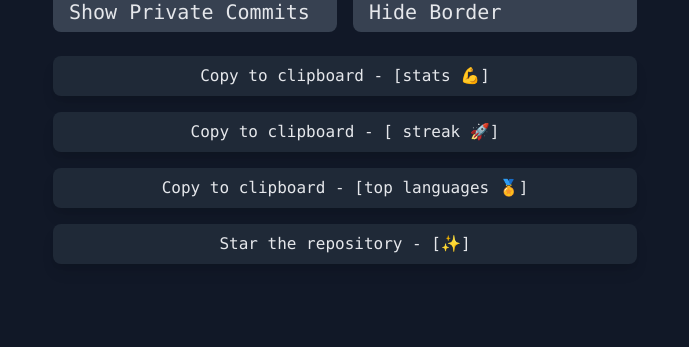
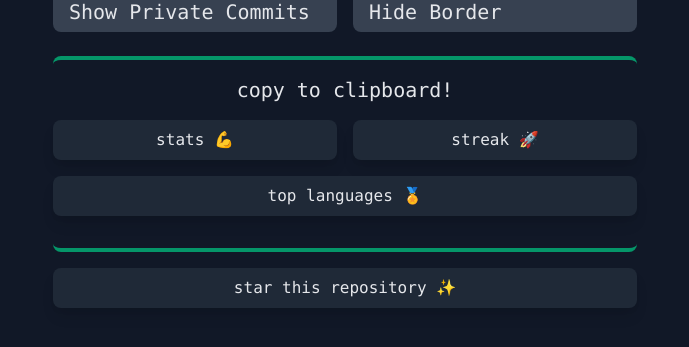
Before and after one commit to omsimos/github-stats, a React (Vite) app: page / in a window 1280 px wide. Shown: the part 328-675 px from the top of the page, without its empty margins (295-984 px from the left). Built offline with nearby package versions, Linux system fonts and the light colour scheme.

Commit message:
Refactor button component

```diff
--- a/src/components/options/Button.tsx
+++ b/src/components/options/Button.tsx
@@ -7,25 +7,30 @@ export const Button: React.FC = () => {
 
   return (
     <div className="col-span-2  text-center">
-      <button onClick={() => copyStats()} className="btn">
-        Copy to clipboard - [stats 💪]
-      </button>
+      <div className="mb-4 border-t-4 border-b-4 py-4 border-green-600 rounded-lg">
+        <p className="pb-4">copy to clipboard!</p>
 
-      <button onClick={() => copyStreak()} className="btn">
-        Copy to clipboard - [ streak 🚀]
-      </button>
+        <div className="flex gap-4">
+          <button onClick={() => copyStats()} className="btn">
+            stats 💪
+          </button>
 
-      <button onClick={() => copyLangs()} className="btn">
-        Copy to clipboard - [top languages 🏅]
-      </button>
+          <button onClick={() => copyStreak()} className="btn">
+            streak 🚀
+          </button>
+        </div>
 
+        <button onClick={() => copyLangs()} className="btn">
+          top languages 🏅
+        </button>
+      </div>
       <button className="btn">
         <a
           href="https://github.com/joshxfi/gh-stats-generator"
           target="_blank"
           rel="noreferrer"
         >
-          Star the repository - [✨]
+          star this repository ✨
         </a>
       </button>
 
```
